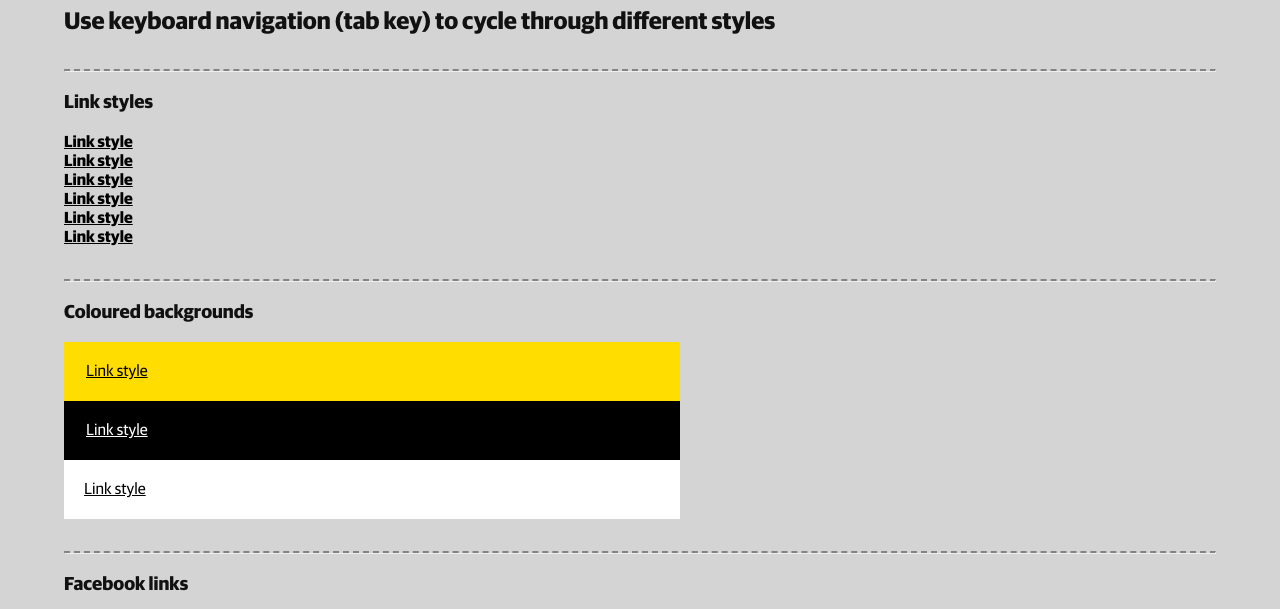
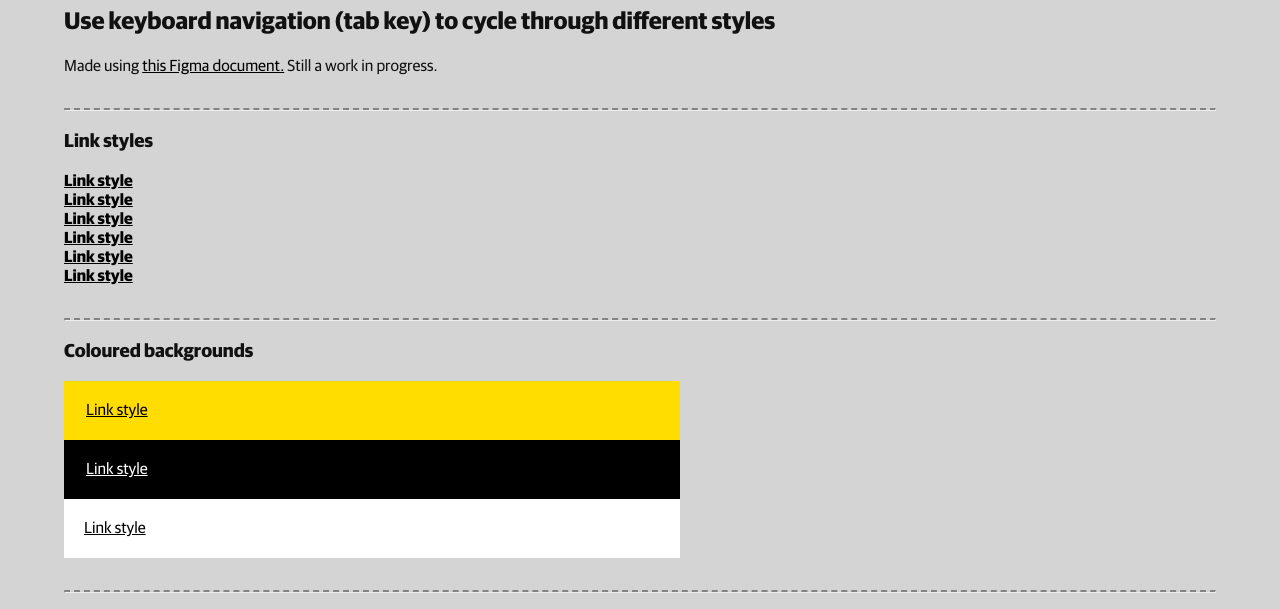
Before and after one commit to et0and/accessible-focus-states, a plain HTML site: page index.html in a window 1280 px wide. Shown: the part 115-724 px from the top of the page. Drawn offline with Linux system fonts and the light colour scheme.

Commit message:
Added disclaimer

```diff
--- a/index.html
+++ b/index.html
@@ -11,6 +11,7 @@
     <body>
        <h1>Accessible focus states testing site</h1>
        <h2>Use keyboard navigation (tab key) to cycle through different styles</h2>
+       <p>Made using <a href="https://www.figma.com/file/gqziIQ2VewQDCaU8nLfuSC/accessible-focus-states?type=design&node-id=51-814&mode=design&t=V93W15GEvWnqs6bF-0" aria-label="Opens Figma mockups of keyboard accessible focus states of the Wellington City Council website." target="_blank">this Figma document.</a> Still a work in progress.</p>
 
        <hr class="dashed">
 
```
